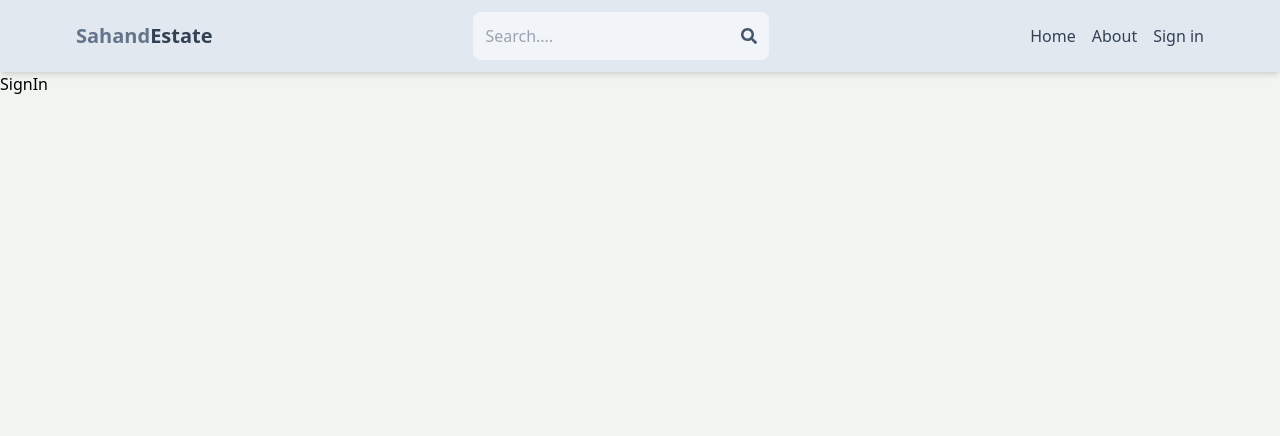
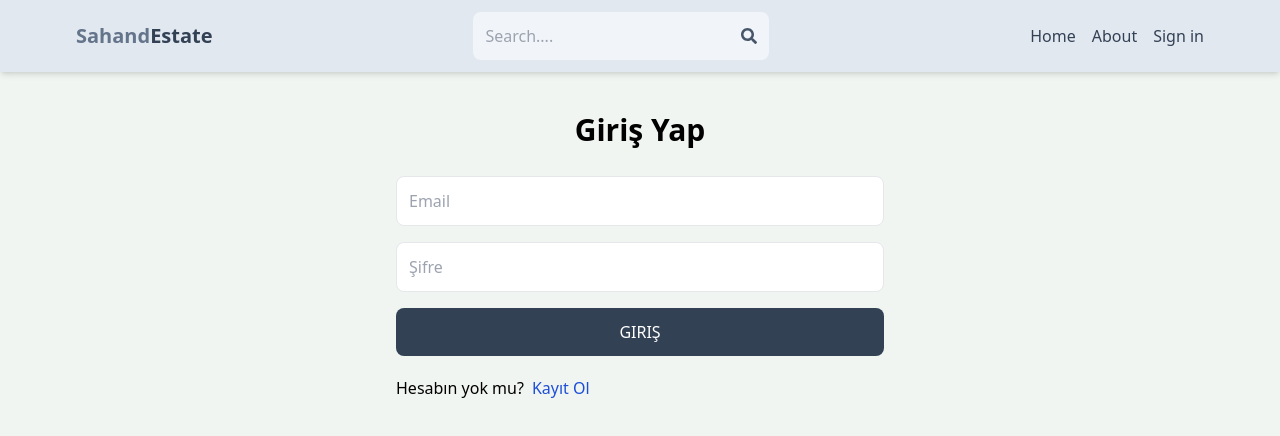
Before and after one commit to metingokoglu/mern-estate, a React (Vite) app in the folder client/: page /sign-in in a window 1280 px wide. Shown: the top 436 px of the page. Built offline with nearby package versions, Linux system fonts and the light colour scheme.

Commit message:
complete sign in page functionality

```diff
--- a/client/src/pages/SignIn.jsx
+++ b/client/src/pages/SignIn.jsx
@@ -1,5 +1,76 @@
-import React from "react";
+import { useState } from "react";
+import { Link, useNavigate } from "react-router-dom";
 
 export default function SignIn() {
-  return <div>SignIn</div>;
+  const [formData, setFormData] = useState({});
+  const [error, setError] = useState(null);
+  const [loading, setLoading] = useState(false);
+  const navigate = useNavigate();
+  const handleChange = (e) => {
+    setFormData({
+      ...formData,
+      [e.target.id]: e.target.value,
+    });
+  };
+  const handleSubmit = async (e) => {
+    e.preventDefault();
+    try {
+      setLoading(true);
+      const res = await fetch("/api/auth/signin", {
+        method: "POST",
+        headers: {
+          "Content-Type": "application/json",
+        },
+        body: JSON.stringify(formData),
+      });
+      const data = await res.json();
+      console.log(data);
+      if (data.success === false) {
+        setLoading(false);
+        setError(data.message);
+        return;
+      }
+      setLoading(false);
+      setError(null);
+      navigate("/");
+    } catch (error) {
+      setLoading(false);
+      setError(error.message);
+    }
+  };
+
+  return (
+    <div className="p-3 max-w-lg mx-auto">
+      <h1 className="text-3xl text-center font-semibold my-7">Giriş Yap</h1>
+      <form onSubmit={handleSubmit} className="flex flex-col gap-4">
+        <input
+          type="text"
+          placeholder="Email"
+          className="border p-3 rounded-lg"
+          id="email"
+          onChange={handleChange}
+        />
+        <input
+          type="password"
+          placeholder="Şifre"
+          className="border p-3 rounded-lg"
+          id="password"
+          onChange={handleChange}
+        />
+        <button
+          disabled={loading}
+          className="bg-slate-700 text-white p-3 rounded-lg uppercase hover:opacity-95 disabled:opacity-80"
+        >
+          {loading ? "Bekleniyor..." : "Giriş"}
+        </button>
+      </form>
+      <div className="flex gap-2 mt-5">
+        <p>Hesabın yok mu?</p>
+        <Link to={"/sign-up"}>
+          <span className="text-blue-700">Kayıt Ol</span>
+        </Link>
+      </div>
+      {error && <p className="text-red-500 mt-5">{error}</p>}
+    </div>
+  );
 }
```
